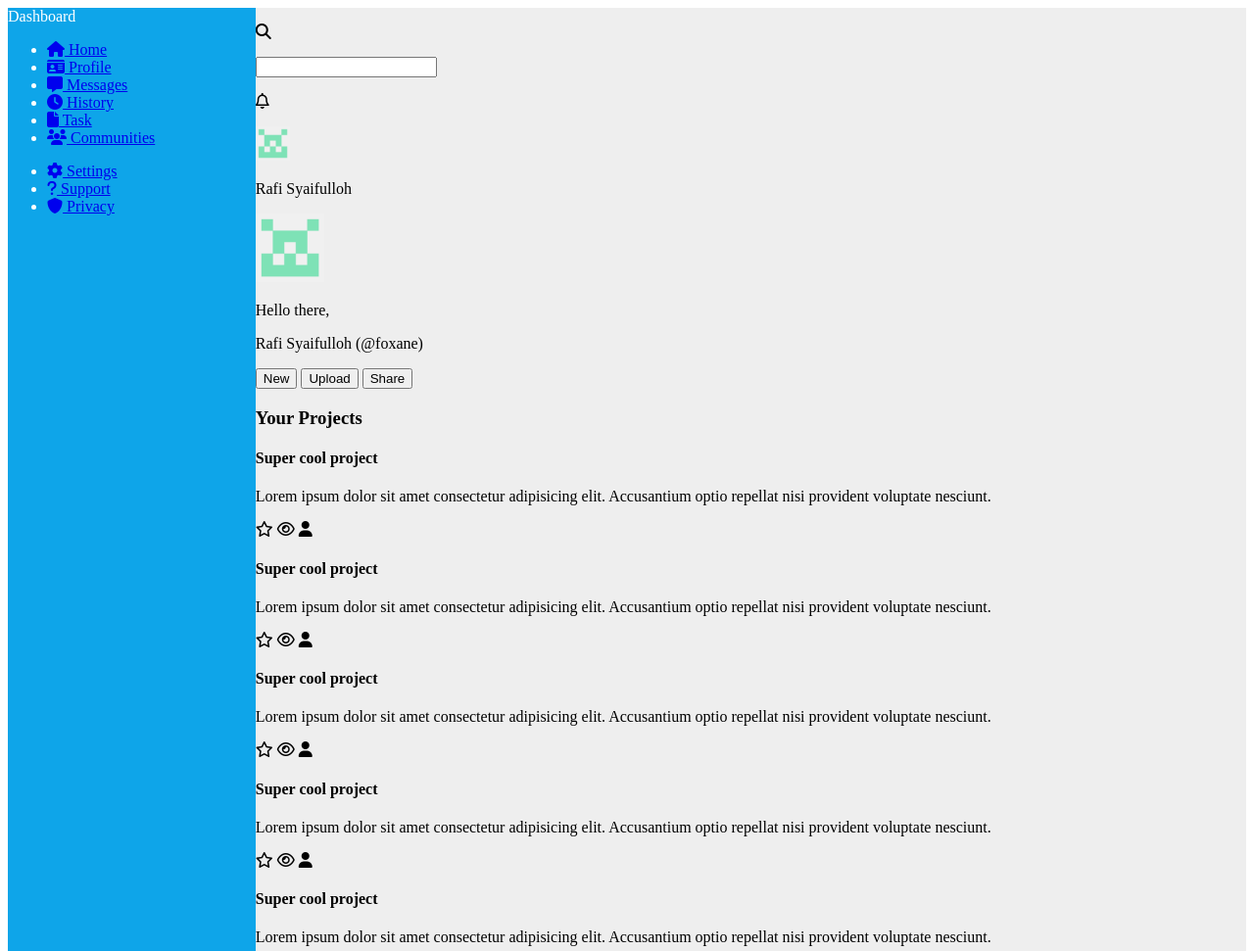
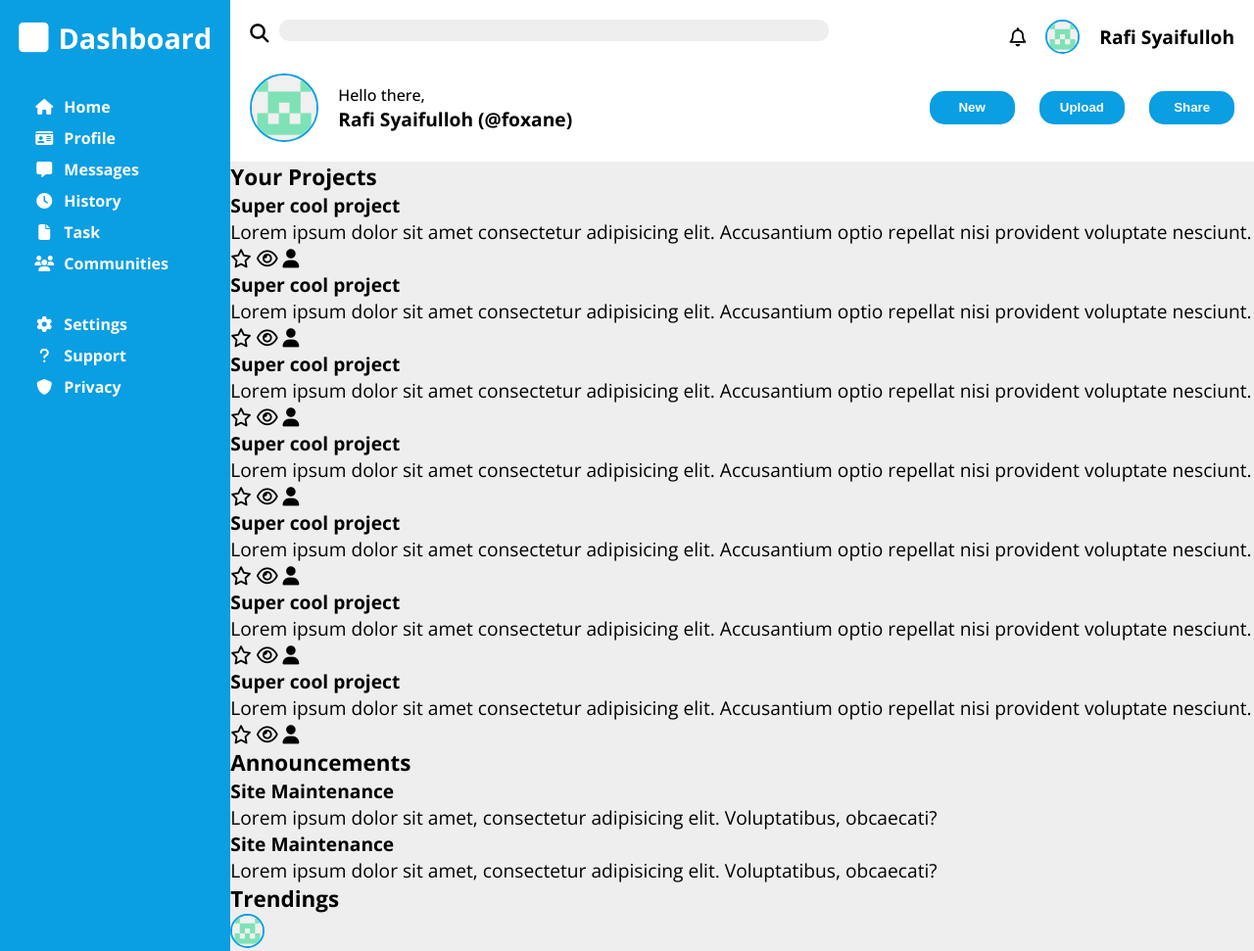
Before and after one commit to foxane/odin-admin-dashboard, a plain HTML site: page index.html in a window 1280 px wide. Shown: the top 971 px of the page at 98% size. Drawn offline with nearby package versions, Linux system fonts and the light colour scheme.

Commit message:
Styling header finished

```diff
--- a/index.html
+++ b/index.html
@@ -13,11 +13,12 @@
   <body>
     <div class="page-wrapper">
       <div class="header">
-        <div class="top">
+        <div class="search">
           <p class="search-icon"><i class="fas fa-search"></i></p>
           <input type="text" />
+        </div>
+        <div class="user-info smaller">
           <p class="notification-icon"><i class="far fa-bell"></i></p>
-          <div class="user-info smaller">
           <img
             class="user-icon"
             src="./user-dummy.png"
@@ -26,8 +27,6 @@
           />
           <p class="user-name">Rafi Syaifulloh</p>
         </div>
-        </div>
-        <div class="bottom">
         <div class="user-info">
           <img
             class="user-icon"
@@ -46,9 +45,11 @@
           <button type="button">Share</button>
         </div>
       </div>
-      </div>
       <div class="sidebar">
-        <div class="logo">Dashboard</div>
+        <h2 class="logo">
+          <i class="fas fa-square"></i>
+          Dashboard
+        </h2>
         <div class="nav">
           <ul>
             <li>
@@ -71,7 +72,7 @@
             </li>
             <li>
               <a href="#">
-                <div class="fas fa-clock"></div>
+                <i class="fas fa-clock"></i>
                 History
               </a>
             </li>
--- a/style.css
+++ b/style.css
@@ -1,6 +1,11 @@
 @import url('https://fonts.googleapis.com/css2?family=Open+Sans:ital,wght@0,300..800;1,300..800&display=swap');
+* {
+    padding: 0;
+    margin: 0;
+    box-sizing: border-box;
+}
 :root {
-    --clr-main: #0ea5e9;
+    --clr-main: #0a9ee2;
     --clr-secondary: #f59e0b;
     --clr-bg:#eee;
     --clr-bg-header: white;
@@ -8,14 +13,114 @@
     --clr-sidebar-text: white;
     --clr-text: black;
 }
+img {
+    border-radius: 50%;
+    border: 2px solid var(--clr-main);
+}
+ul {
+    list-style-type:none;
+}
+a:any-link {
+    color: inherit;
+    text-decoration: none;
+}
+
+body {
+    font-family: 'Open Sans', Arial, Helvetica, sans-serif;
+    font-size: 1.2rem;
+}
 .page-wrapper {
     background-color: var(--clr-bg);
     display: grid;
-    grid-template-columns: 1fr 4fr;
+    grid-template-columns: max-content 1fr;
     grid-template-rows: min-content 1fr;
 }
+/* || Sidebar */
 .sidebar {
     color: var(--clr-sidebar-text);
     background-color: var(--clr-main);
+
     grid-area: 1/1/-1/2;
+    display: grid;
+    grid-template-rows: max-content;
+    padding: 1em;
 }
+.logo {
+    display: flex;
+    align-items: center;
+    gap :10px
+}
+.logo i {
+    font-size: 1.2em;
+}
+.nav {
+    display: grid;
+    grid-template-rows: max-content;
+    padding: 30px 0 0 10px;
+    gap: 30px;
+
+    font-weight: 700;
+    font-size: 1rem;
+    text-align: left;
+}
+.nav ul li {
+    margin-top: 10px;
+}
+.nav ul li i{
+    width: 2em;
+    text-align: center;
+}
+
+/* || Header */
+.header {
+    background-color: var(--clr-bg-header);
+    display: grid;
+    grid-template-columns: 3fr 2fr;
+    grid-template-rows: repeat(max-content, 1fr);
+    padding: 20px;
+    gap: 20px;
+}
+.search {
+    display: flex;
+    gap: 10px;
+}
+
+.search input {
+    width: 100%;
+    height: min-content;
+    font-size: 1.2rem;
+    border-radius: 10px;
+    background-color: var(--clr-bg);
+    border: none;
+}
+.user-info {
+    display: flex;
+    align-items: center;
+    gap: 20px;
+    font-weight: 700;
+}
+.user-info .greetings {
+    font-weight: 500;
+    font-size: 1rem;
+}
+.user-info.smaller {
+    justify-content: flex-end;
+}
+.buttons {
+    display: flex;
+    justify-content: flex-end;
+    align-items: center;
+    gap: 2vw;
+}
+.buttons button {
+    width: 6.5em;
+    height: 2.5em;
+
+    border-radius: 15px;
+    font-weight: 700;
+    border: 2px solid var(--clr-main);
+    background-color: var(--clr-main);
+    color: var(--clr-bg-header);
+
+    cursor: pointer;
+}
```
Lines whose indentation alone changed are shown as unchanged.
